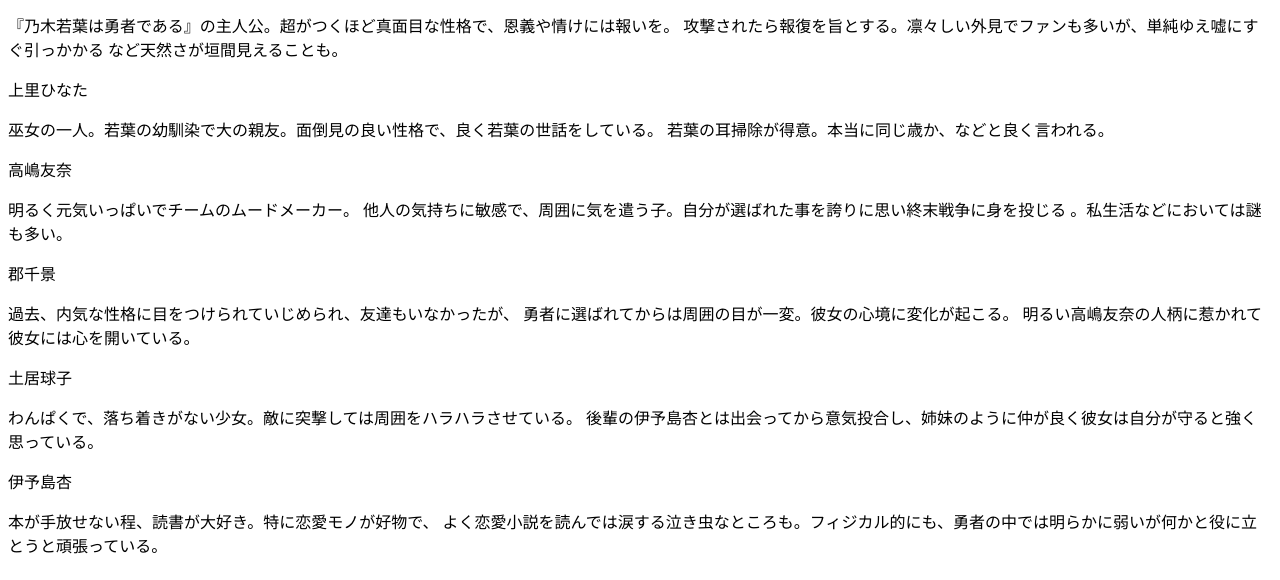
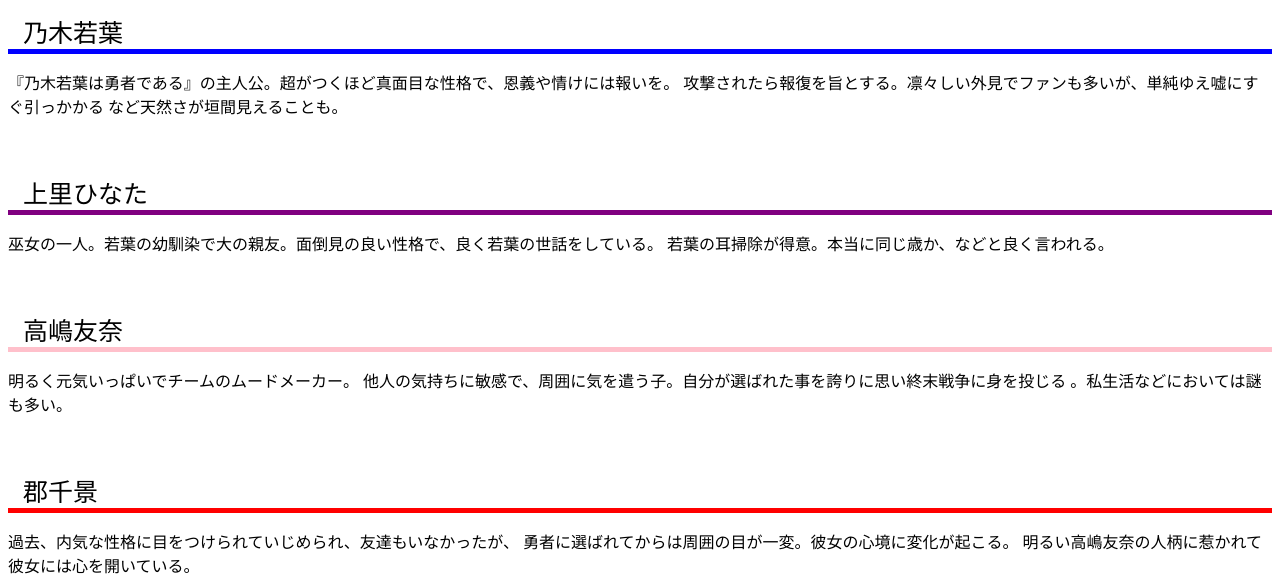
Before and after one commit to takashimachikage/github.io, a plain HTML site: page index.html in a window 1280 px wide. Shown: the part 460-1040 px from the top of the page. Drawn offline with Linux system fonts and the light colour scheme.

Commit message:
Update stylesheet.css

```diff
--- a/stylesheet.css
+++ b/stylesheet.css
@@ -8,3 +8,27 @@
 background-color: #00FF00; /*緑色*/
 }
 }
+
+.nogiwakaba , .uesatohinata , .takashimayuuna , .koorichikage , .doitamako , .iyojimaannzu{
+  font-size: 25px;
+  padding-top: 40px;
+  padding-left: 15px;
+}
+.nogiwakaba{
+  border-bottom: 5px solid blue;
+}
+.uesatohinata{
+  border-bottom: 5px solid purple;
+}
+.takashimayuuna{
+  border-bottom: 5px solid pink;
+}
+.koorichikage{
+  border-bottom: 5px solid red;
+}
+.doitamako{
+  border-bottom: 5px solid orange;
+}
+.iyojimaannzu{
+  border-bottom: 5px solid yellow;
+}
```
